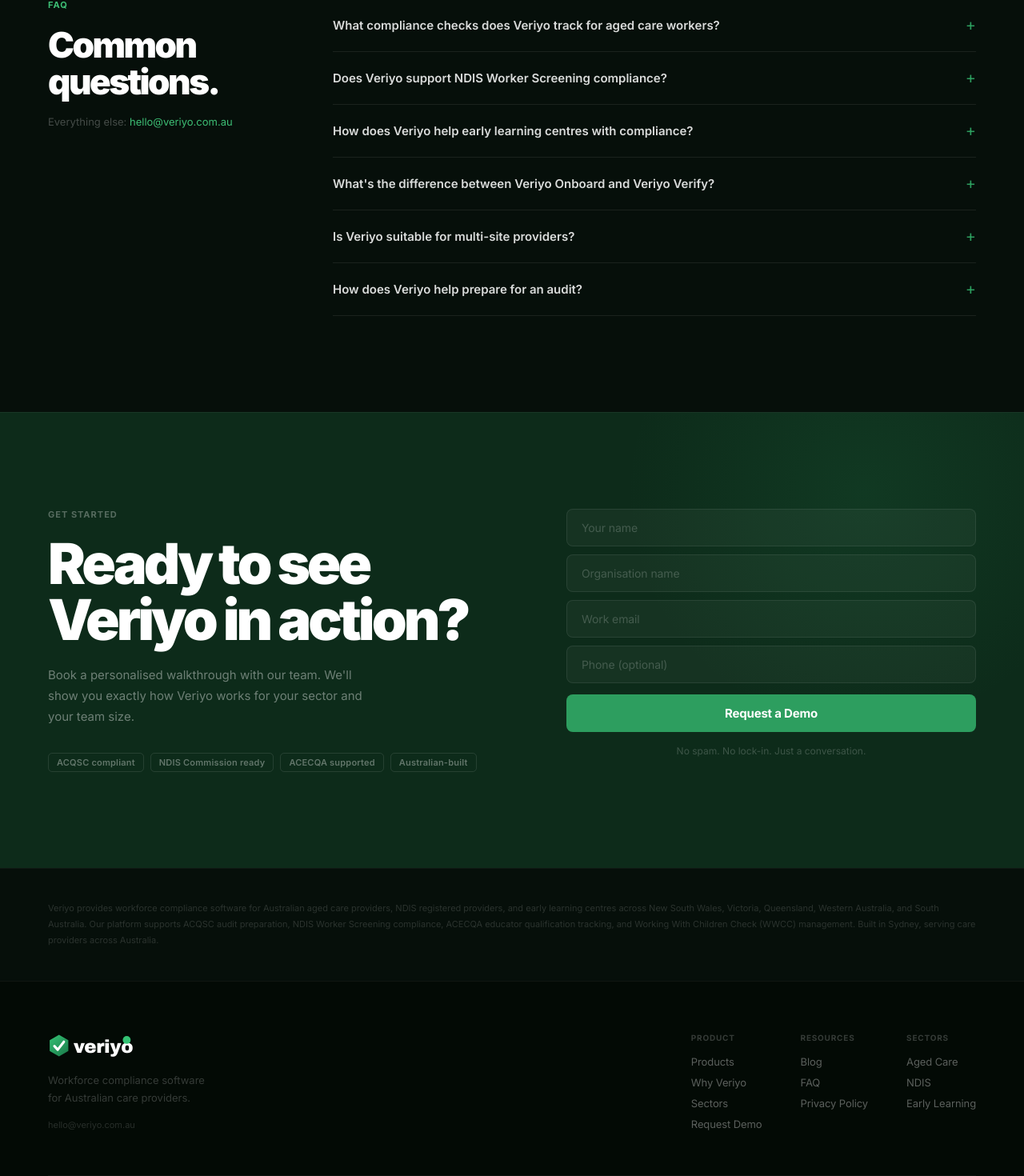
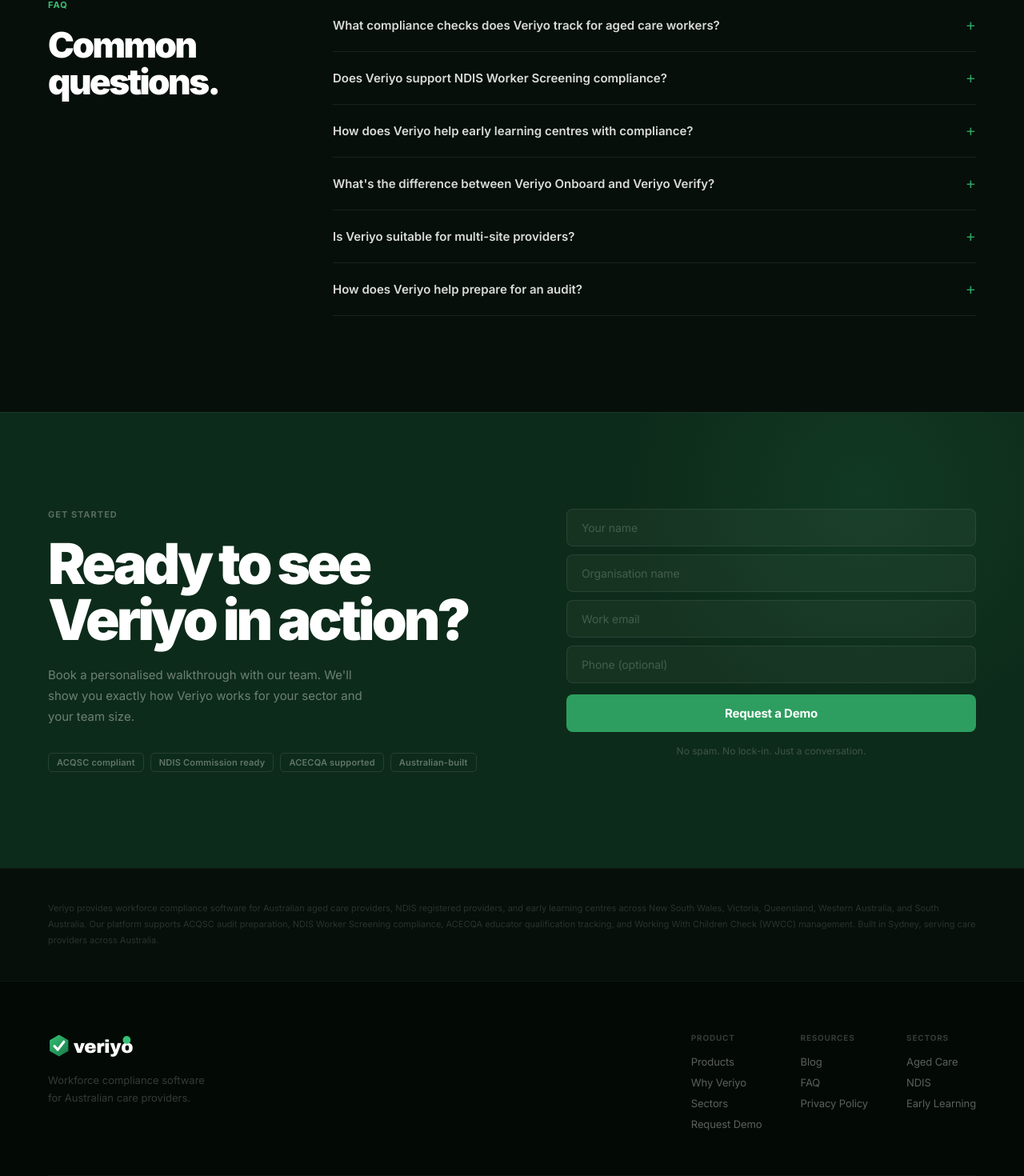
Before and after one commit to DavidVeriyo/veriyo, a React (Vite) app: page / in a window 1280 px wide. Shown: the part 6477-7947 px from the top of the page at 80% size. Built offline with nearby package versions, Linux system fonts and the light colour scheme.

Commit message:
Remove hello@veriyo.com.au email from all visible and schema locations
Co-Authored-By: Claude Sonnet 4.6 <noreply@anthropic.com>
Claude-Session: https://claude.ai/code/session_01TY4CTaBitMHjr1CEmU3QZF

```diff
--- a/index.html
+++ b/index.html
@@ -49,7 +49,6 @@
         "addressRegion": "NSW",
         "addressCountry": "AU"
       },
-      "email": "hello@veriyo.com.au",
       "areaServed": {
         "@type": "Country",
         "name": "Australia"
@@ -78,7 +77,6 @@
       "description": "Australian compliance management software for aged care, NDIS, and early learning providers. Built in Sydney, serving providers across Australia.",
       "url": "https://www.veriyo.com.au",
       "logo": "https://www.veriyo.com.au/veriyo-logo.png",
-      "email": "hello@veriyo.com.au",
       "address": {
         "@type": "PostalAddress",
         "addressLocality": "Sydney",
--- a/src/Website.jsx
+++ b/src/Website.jsx
@@ -646,7 +646,6 @@ export default function Website({ onLogin }) {
               <br />
               <TypingText text="questions." speed={40} delay={600} />
             </h2>
-            <p style={s.faqSub}>Everything else: <a href="mailto:hello@veriyo.com.au" style={{ color: GREEN_BRIGHT, textDecoration: "none" }} className="faq-link">hello@veriyo.com.au</a></p>
           </RevealSection>
           <div style={s.faqRight}>
             {[
@@ -731,7 +730,6 @@ export default function Website({ onLogin }) {
           <div style={s.footerBrand}>
             <VeriyoLogoSVG height={32} darkText={false} />
             <p style={s.footerTagline}>Workforce compliance software<br />for Australian care providers.</p>
-            <p style={{ fontSize: 11, color: "rgba(255,255,255,0.15)", margin: 0 }}>hello@veriyo.com.au</p>
           </div>
           <div style={s.footerLinks}>
             {[
```
